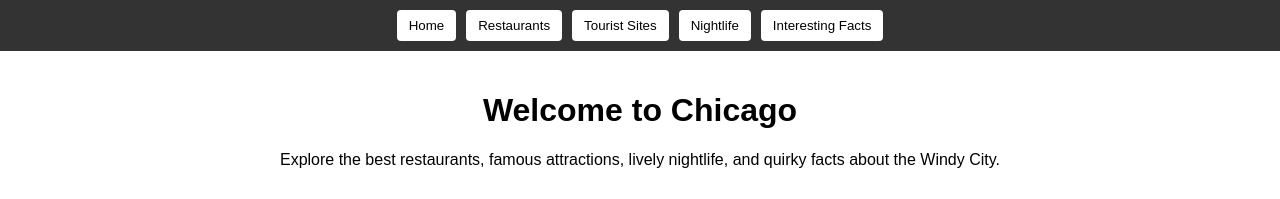
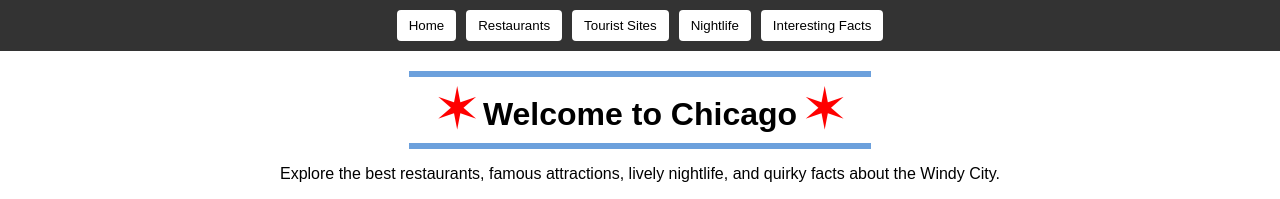
Before and after one commit to ryanlott168/visit-chicago, a React (Create React App) app: page / in a window 1280 px wide. Shown: the top 199 px of the page. Built offline with nearby package versions, Linux system fonts and the light colour scheme.

Commit message:
Add Chicago flag styling to header

```diff
--- a/src/App.css
+++ b/src/App.css
@@ -33,3 +33,18 @@
   border-radius: 8px;
   margin-top: 20px;
 }
+
+.chicago-title {
+  display: inline-block;
+  border-top: 6px solid #6ca0dc;
+  border-bottom: 6px solid #6ca0dc;
+  padding: 10px 20px;
+  margin: 0;
+}
+
+.chicago-title .star {
+  color: #ff0000;
+  margin: 0 8px;
+  font-size: 1.4em;
+  line-height: 1;
+}
--- a/src/pages/Home.js
+++ b/src/pages/Home.js
@@ -3,7 +3,11 @@ import React from 'react';
 export default function Home() {
   return (
     <div className="page">
-      <h1>Welcome to Chicago</h1>
+      <h1 className="chicago-title">
+        <span className="star">✶</span>
+        Welcome to Chicago
+        <span className="star">✶</span>
+      </h1>
       <p>Explore the best restaurants, famous attractions, lively nightlife, and quirky facts about the Windy City.</p>
       <img
         src="https://images.unsplash.com/photo-1494526585095-c41746248156?auto=format&fit=crop&w=800&q=60"
```
